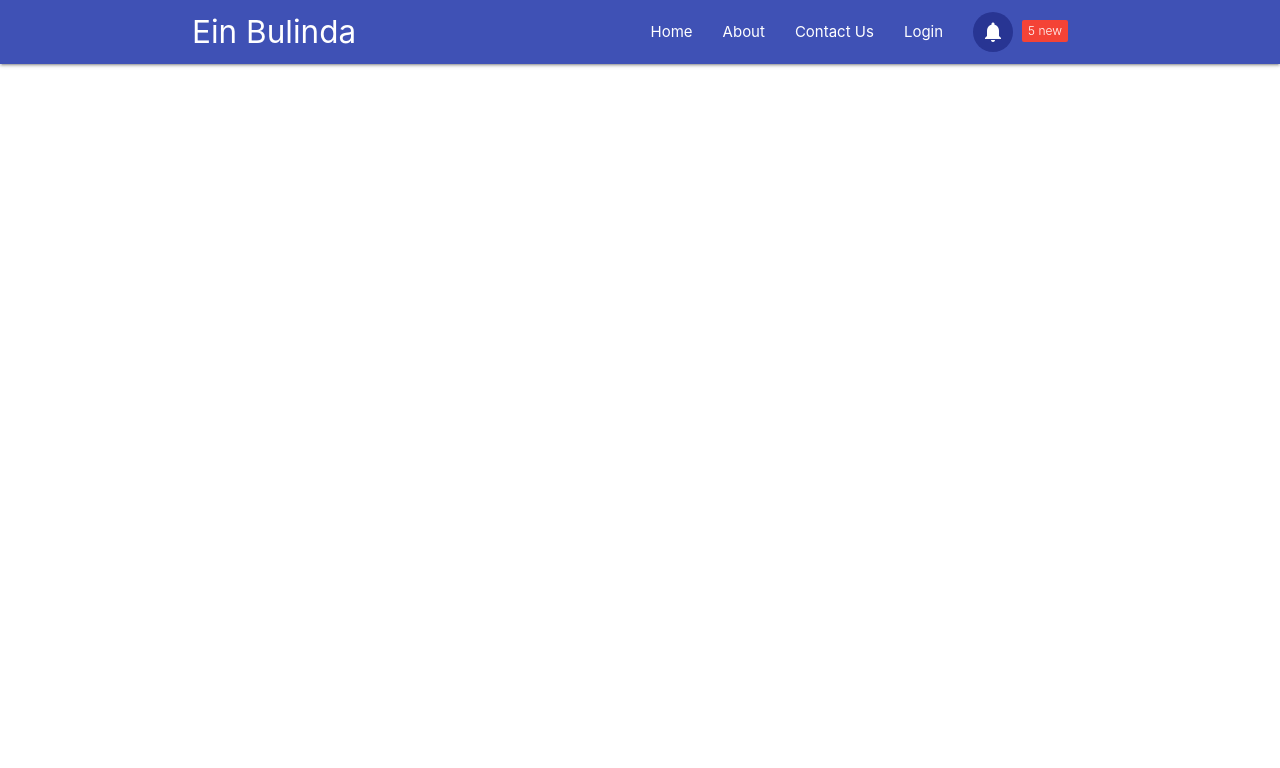
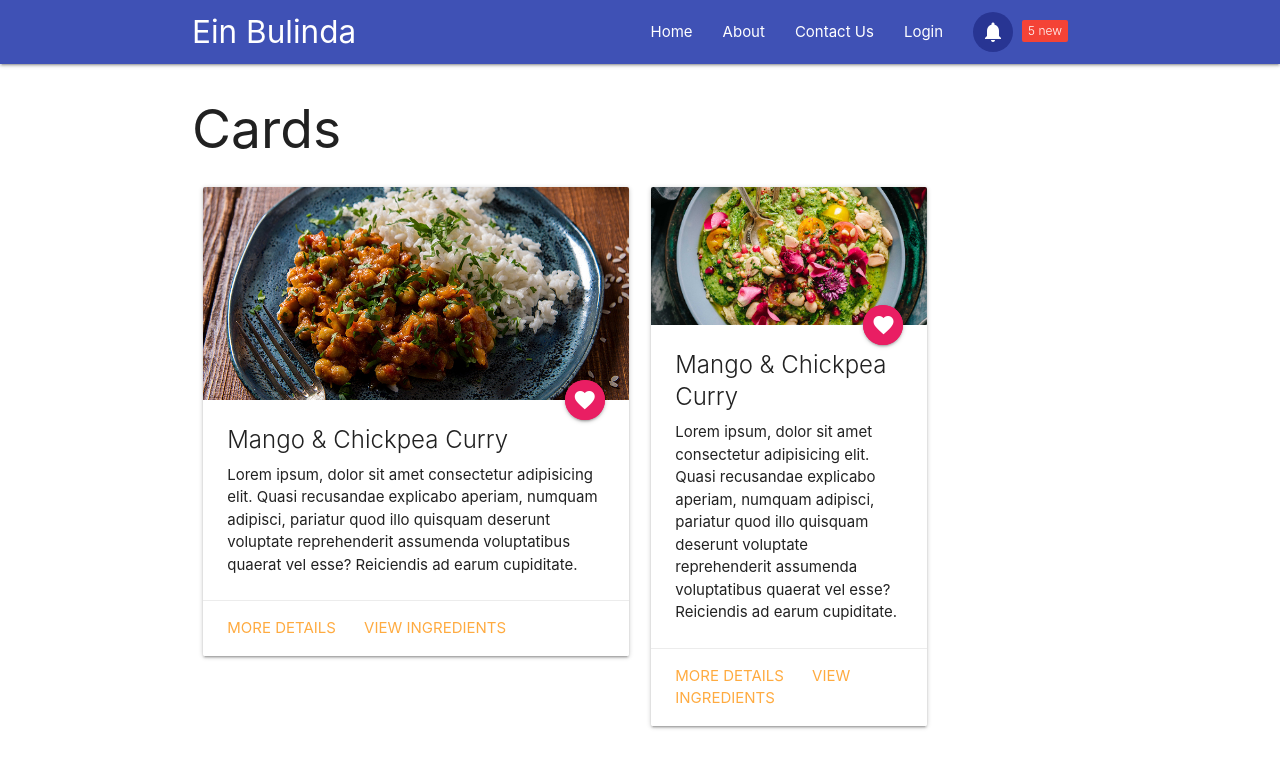
Before and after one commit to einbulinda/materialize, a plain HTML site: page index.html in a window 1280 px wide. Drawn offline with nearby package versions, Linux system fonts and the light colour scheme.

Commit message:
materialize cards

```diff
--- a/index.html
+++ b/index.html
@@ -50,6 +50,59 @@
       <li><a href="">Contact Us</a></li>
       <li><a href="">Login</a></li>
     </ul>
+    <main>
+      <div class="container">
+        <h2>Cards</h2>
+        <div class="row">
+          <div class="col s12 l6">
+            <div class="card">
+              <div class="card-image">
+                <img src="img/curry.jpg" alt="curry" />
+                <a href="#" class="halfway-fab btn-floating pink pulse"
+                  ><i class="material-icons">favorite</i></a
+                >
+              </div>
+              <div class="card-content">
+                <span class="card-title">Mango & Chickpea Curry</span>
+                <p>
+                  Lorem ipsum, dolor sit amet consectetur adipisicing elit.
+                  Quasi recusandae explicabo aperiam, numquam adipisci, pariatur
+                  quod illo quisquam deserunt voluptate reprehenderit assumenda
+                  voluptatibus quaerat vel esse? Reiciendis ad earum cupiditate.
+                </p>
+              </div>
+              <div class="card-action">
+                <a href="#">More Details</a>
+                <a href="#">View Ingredients</a>
+              </div>
+            </div>
+          </div>
+          <div class="col s12 l4">
+            <div class="card">
+              <div class="card-image">
+                <img src="img/pasta.jpg" alt="pasta" />
+                <a href="#" class="halfway-fab btn-floating pink pulse"
+                  ><i class="material-icons">favorite</i></a
+                >
+              </div>
+              <div class="card-content">
+                <span class="card-title">Mango & Chickpea Curry</span>
+                <p>
+                  Lorem ipsum, dolor sit amet consectetur adipisicing elit.
+                  Quasi recusandae explicabo aperiam, numquam adipisci, pariatur
+                  quod illo quisquam deserunt voluptate reprehenderit assumenda
+                  voluptatibus quaerat vel esse? Reiciendis ad earum cupiditate.
+                </p>
+              </div>
+              <div class="card-action">
+                <a href="#">More Details</a>
+                <a href="#">View Ingredients</a>
+              </div>
+            </div>
+          </div>
+        </div>
+      </div>
+    </main>
 
     <!-- JQuery Compressed Production -->
     <script src="https://code.jquery.com/jquery-3.6.0.min.js"></script>
```
Also changed, not shown: img/curry.jpg (added), img/pasta.jpg (added).
